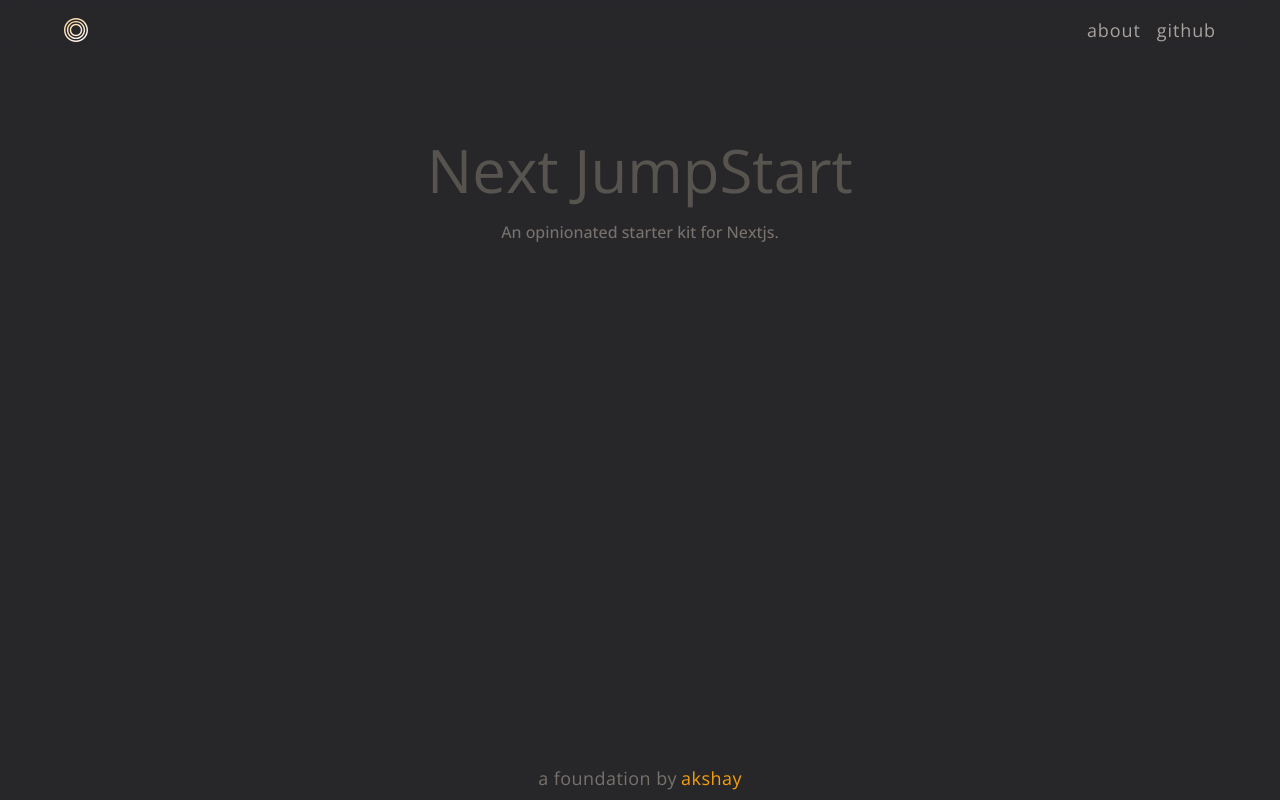
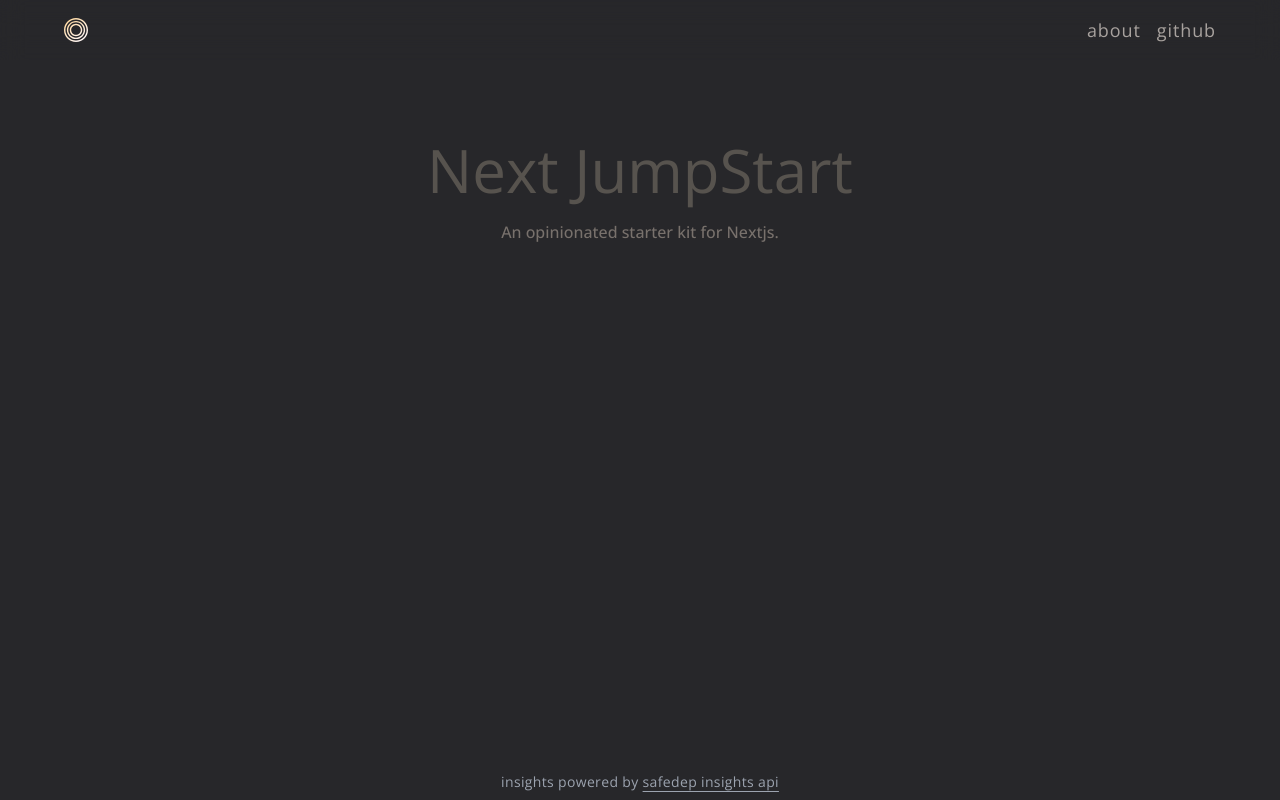
Before and after one commit to akshay-rajput/dep_insights, a Next.js app: page / in a window 1280 px wide. Built offline with nearby package versions, Linux system fonts and the light colour scheme.

Commit message:
fix - update footer

```diff
--- a/src/app/layout.tsx
+++ b/src/app/layout.tsx
@@ -1,6 +1,6 @@
 import type { Metadata } from 'next';
 import Link from 'next/link';
-import { Open_Sans, Gochi_Hand } from 'next/font/google';
+import { Open_Sans } from 'next/font/google';
 import './globals.css';
 import Navbar from '@/components/shared/Navbar';
 
@@ -34,15 +34,15 @@ export default function RootLayout({
 					</main>
 
 					{/* footer */}
-					<footer className='flex items-center py-2 border-t border-stone-800 justify-center'>
-						<p className='text-stone-500 flex items-center justify-center gap-1 font-gochi-hand tracking-wide md:text-lg'>
-							a foundation by{' '}
+					<footer className='flex items-center py-2 justify-center mt-8'>
+						<p className='text-gray-400 flex items-center justify-center gap-1 tracking-wide text-sm'>
+							insights powered by{' '}
 							<Link
-								href='https://github.com/akshay-rajput'
+								href='https://docs.safedep.io/guides/insights-api-using-typescript'
 								target='_blank'
-								className='text-amber-500 hover:underline decoration-wavy'
+								className='underline underline-offset-4 hover:text-blue-500 hover:underline'
 							>
-								akshay
+								safedep insights api
 							</Link>
 						</p>
 					</footer>
```
